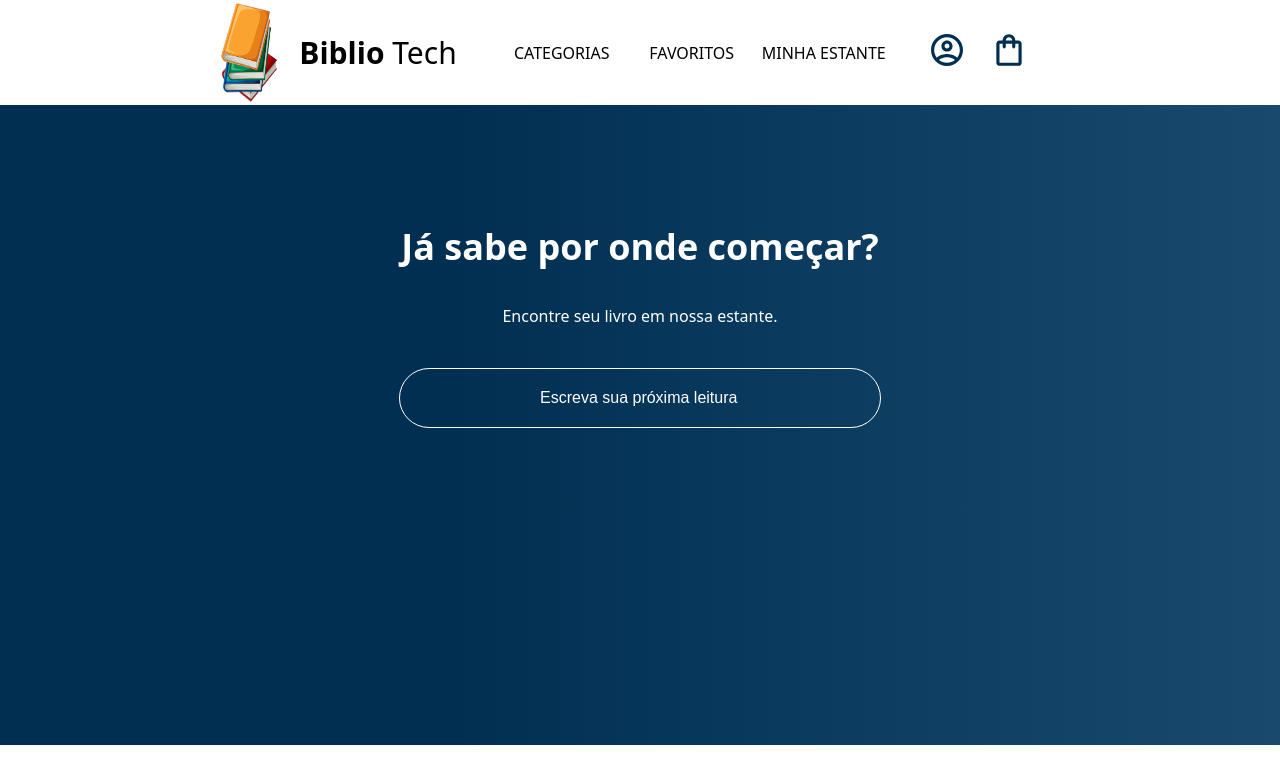
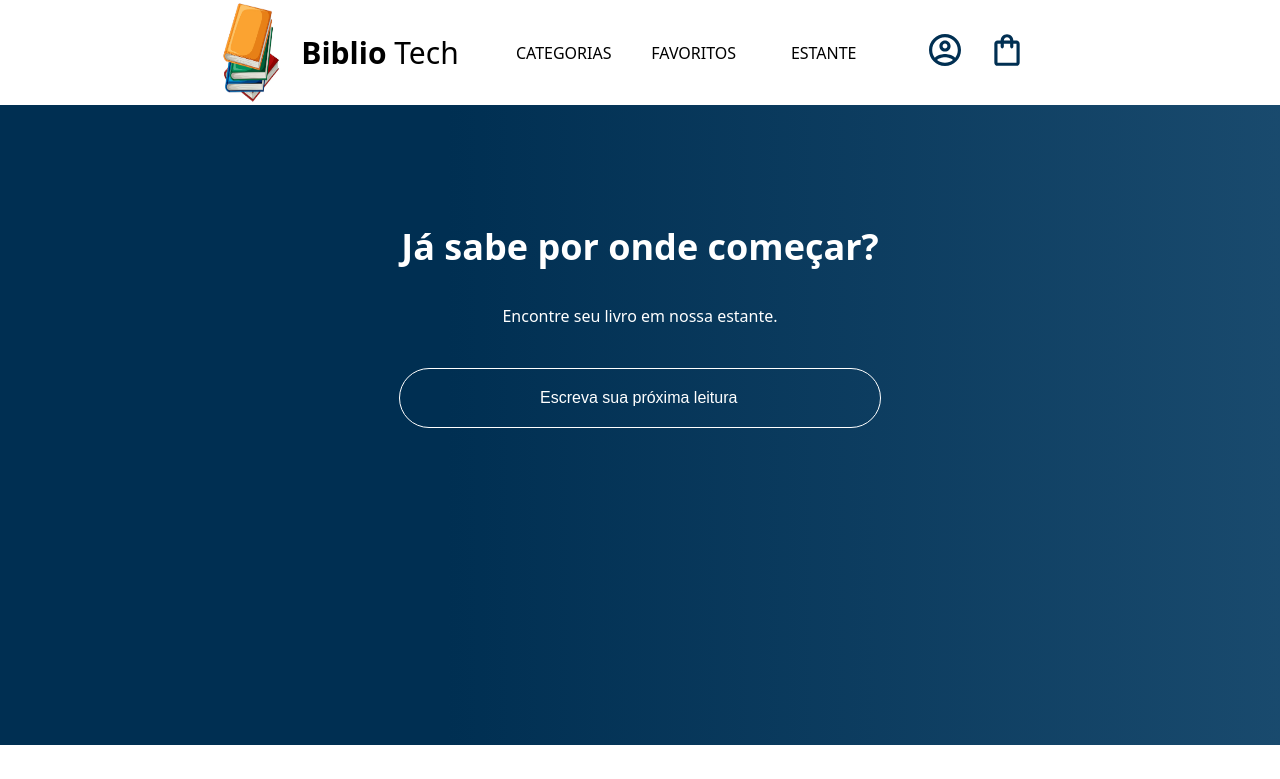
Before and after one commit to MiguelJDelgado/BiblioTech, a React (Vite) app: page / in a window 1280 px wide. Shown: the top 779 px of the page. Built offline with nearby package versions, Linux system fonts and the light colour scheme.

Commit message:
Rotas para opções da header

```diff
--- a/src/components/Header/ListaHeader/index.jsx
+++ b/src/components/Header/ListaHeader/index.jsx
@@ -1,8 +1,9 @@
 import styled from 'styled-components';
 import perfil from '../../../assets/perfil.svg';
 import sacola from '../../../assets/sacola.svg';
+import { Link } from 'react-router-dom';
 
-const textoOpcoes = ['CATEGORIAS', 'FAVORITOS', 'MINHA ESTANTE']
+const textoOpcoes = ['CATEGORIAS', 'FAVORITOS', 'ESTANTE']
 const icones = [ perfil, sacola ]
 const ListaContainer = styled.div`
     display: flex;
@@ -36,7 +37,7 @@
         <ListaContainer>
             <Opcoes>
                 {textoOpcoes.map((texto) => (
-                    <Opcao><p>{texto}</p></Opcao>
+                    <Link to={`/${texto.toLowerCase()}`}><Opcao><p>{texto}</p></Opcao></Link>
                 ))}
             </Opcoes>
             <Icones>
```
